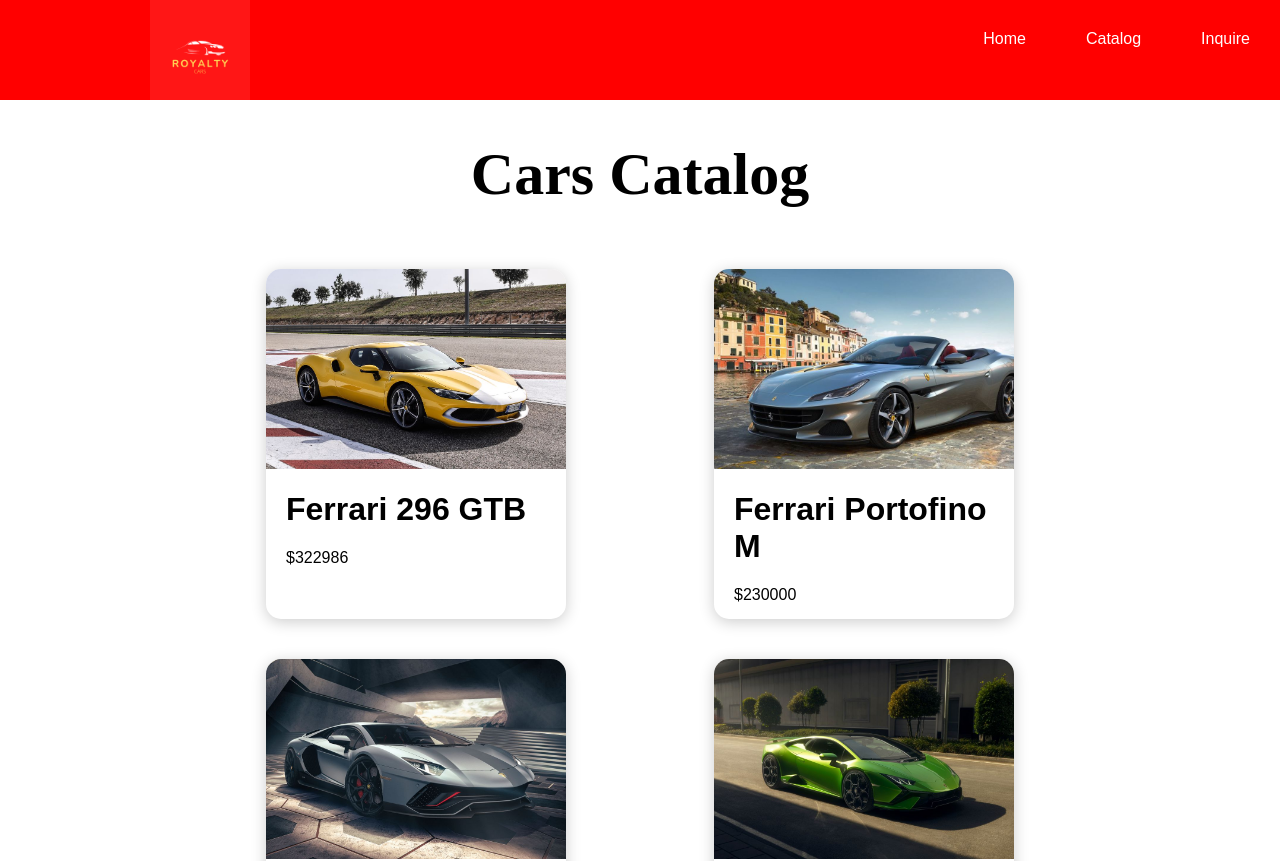
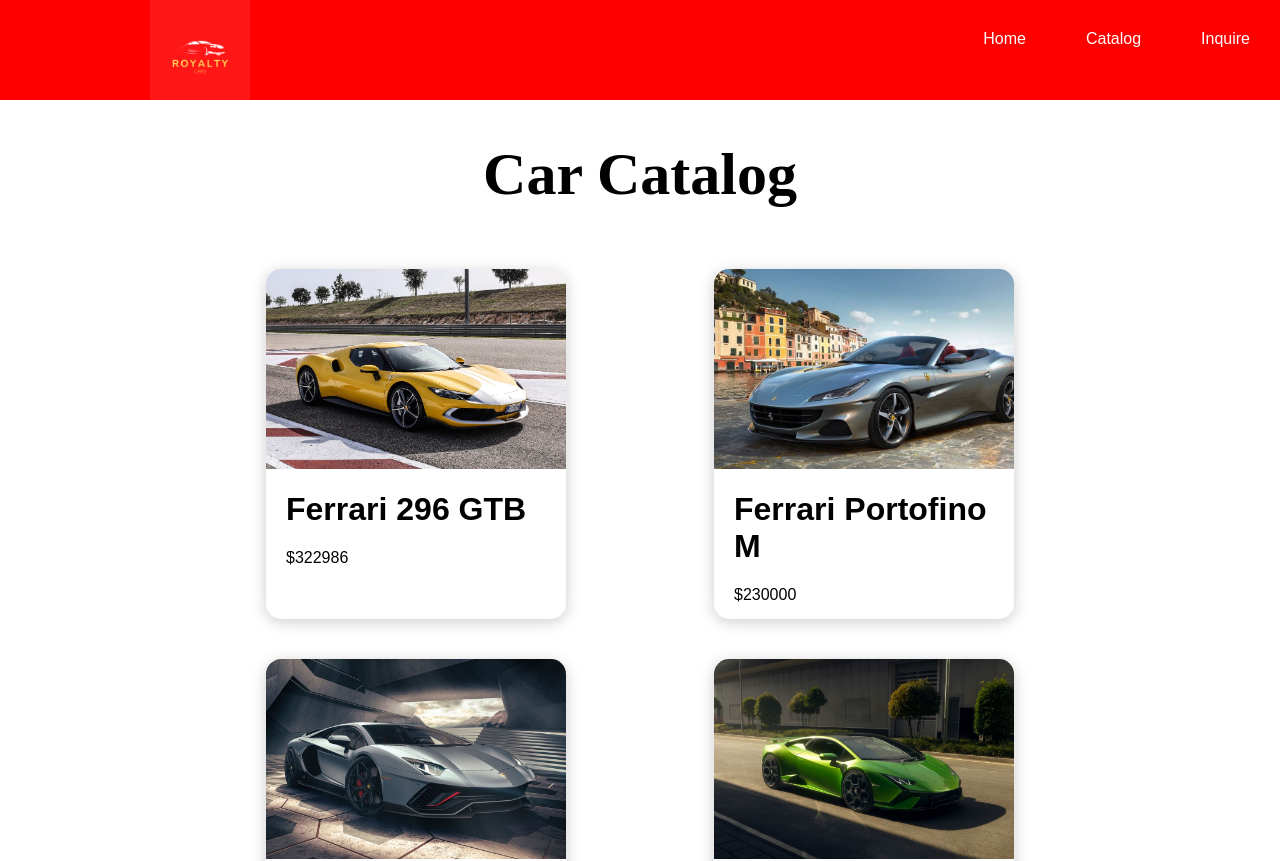
Before and after one commit to JustinChrisAmbil/RoyaltyCarFWebRepository, a React (Create React App) app: page /Catalog in a window 1280 px wide. Shown: the top 861 px of the page. Built offline with nearby package versions, Linux system fonts and the light colour scheme.

Commit message:
Car Catalog

```diff
--- a/src/Pages/Catalog.js
+++ b/src/Pages/Catalog.js
@@ -6,7 +6,7 @@ import '../style/Catalog.css'
 function Catalog () {
 return (
     <div className = "catalog">
-    <h1 className = "catalogTitle"> Cars Catalog</h1>
+    <h1 className = "catalogTitle"> Car Catalog</h1>
     <div className = "catalogList">
 {CatalogList.map((catalogItem, key) => {
         return <CatalogItem
```
